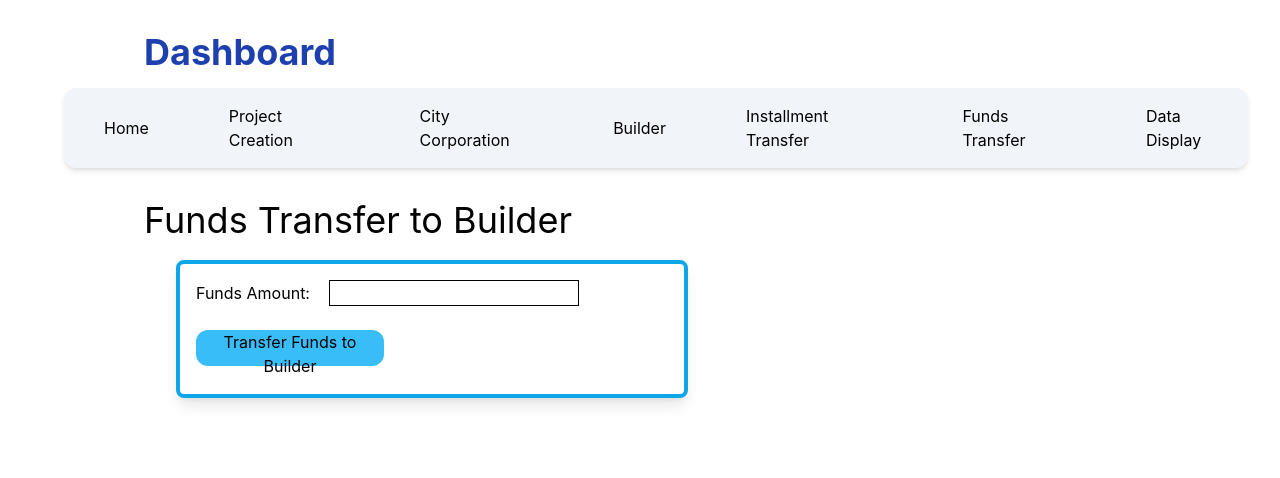
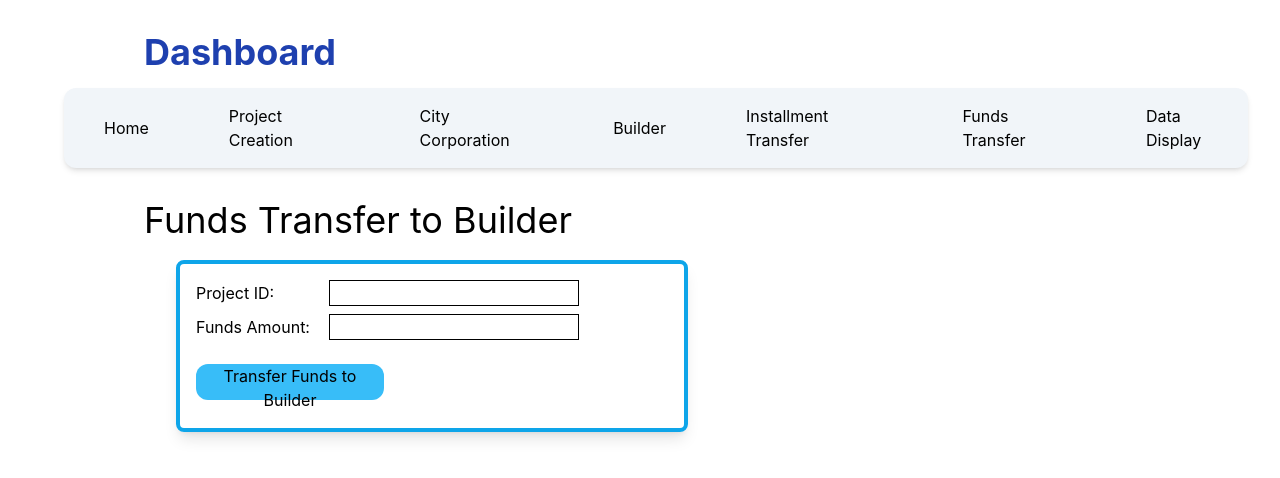
Before and after one commit to M8Rahman/blockchain-draft, a React (Create React App) app: page /funds-transfer in a window 1280 px wide. Shown: the top 478 px of the page. Built offline with nearby package versions, Linux system fonts and the light colour scheme.

Commit message:
updaated project id

```diff
--- a/src/FundsTransfer.js
+++ b/src/FundsTransfer.js
@@ -17,6 +17,11 @@ function FundsTransfer() {
     <div>
       <h1 className="text-4xl mb-5 ml-36">Funds Transfer to Builder</h1>
       <form className="border-4 border-sky-500  m-2 p-4 w-2/5 ml-44 shadow-lg rounded-lg">
+        <label className="">
+          Project ID:
+          <input className="ml-[55px] mb-2 border border-black" type="text" name="id" onChange={handleInputChange} />
+        </label>
+        <br></br>
         <label>
           Funds Amount:
           <input className="ml-[19px] mb-2 border border-black" type="number" onChange={handleInputChange} />
```
